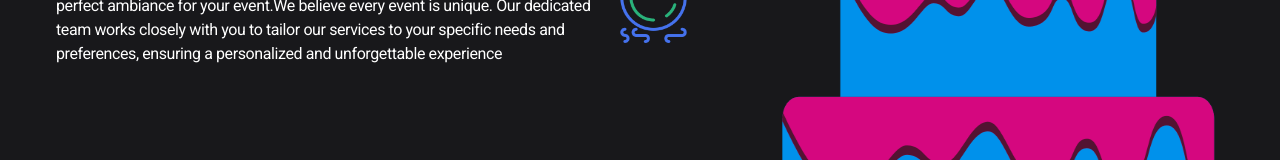
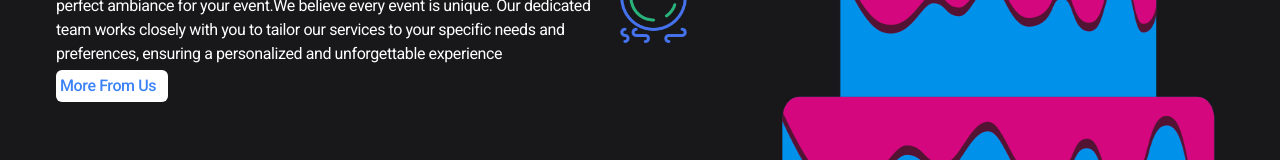
Before and after one commit to blackeye75/function-junction, a React (Vite) app: page / in a window 1280 px wide. Shown: the part 565-725 px from the top of the page. Built offline with nearby package versions, Linux system fonts and the light colour scheme; no server answers; a web font is replaced by a local one.

Commit message:
add routing and pages for decor, wedding, and services; update Item component with links

```diff
--- a/src/component/homePage/Item.jsx
+++ b/src/component/homePage/Item.jsx
@@ -7,6 +7,7 @@ import TabPanel from "@mui/lab/TabPanel";
 import wedding from "../../assets/wedding.png";
 import services from "../../assets/services.png";
 import decor from "../../assets/decor.png";
+import { Link } from "react-router-dom";
 
 export default function LabTabs() {
   const [value, setValue] = React.useState("1");
@@ -46,6 +47,8 @@ export default function LabTabs() {
               believe every event is unique. Our dedicated team works closely
               with you to tailor our services to your specific needs and
               preferences, ensuring a personalized and unforgettable experience
+              <br />
+              <Link to="/decor" className="text-blue-500 px-3 py-1 pl-1 mt-1 font-medium inline-block rounded-md bg-white" >More From Us</Link>
             </h1>
             <div className="md:w-1/5 flex justify-center md:justify-start w-full">
               <img
@@ -66,6 +69,8 @@ export default function LabTabs() {
               ensure your event runs smoothly from start to finish. Our
               experienced coordinators manage all aspects of the event, allowing
               you to enjoy every moment stress-free.
+              <br />
+              <Link to="/wedding" className="text-blue-500 px-3 py-1 pl-1 mt-1 font-medium inline-block rounded-md bg-white" >More From Us</Link>
             </h1>
             <div className="md:w-1/5 flex justify-center md:justify-start w-full">
               <img
@@ -83,6 +88,8 @@ export default function LabTabs() {
               occasion, our team provides a full range of services including
               catering, photography, entertainment, and more. We take care of
               all the details to ensure your event is a success.
+              <br />
+              <Link to="/services" className="text-blue-500 px-3 py-1 pl-1 mt-1 font-medium inline-block rounded-md bg-white" >More From Us</Link>
             </h1>
             <div className="md:w-1/5 flex justify-center md:justify-start w-full">
               <img
--- /dev/null
+++ b/src/pages/Decorpage.jsx
@@ -0,0 +1,10 @@
+import React from 'react'
+import Container from '../component/container/Container'
+
+const Decorpage = () => {
+  return (
+    <Container className='mt-16'>Hello form decor page</Container>
+  )
+}
+
+export default Decorpage
--- /dev/null
+++ b/src/pages/Servicespage.jsx
@@ -0,0 +1,10 @@
+import React from 'react'
+import Container from '../component/container/Container'
+
+const Servicespage = () => {
+  return (
+    <Container className='mt-16'>hello from Servicespage</Container>
+  )
+}
+
+export default Servicespage
--- /dev/null
+++ b/src/pages/WeddingPage.jsx
@@ -0,0 +1,10 @@
+import React from 'react'
+import Container from '../component/container/Container'
+
+const WeddingPage = () => {
+  return (
+    <Container className='mt-16' >Hello From Wedding page</Container>
+  )
+}
+
+export default WeddingPage
```
Also changed, not shown: src/main.jsx (+14 -0 lines).
